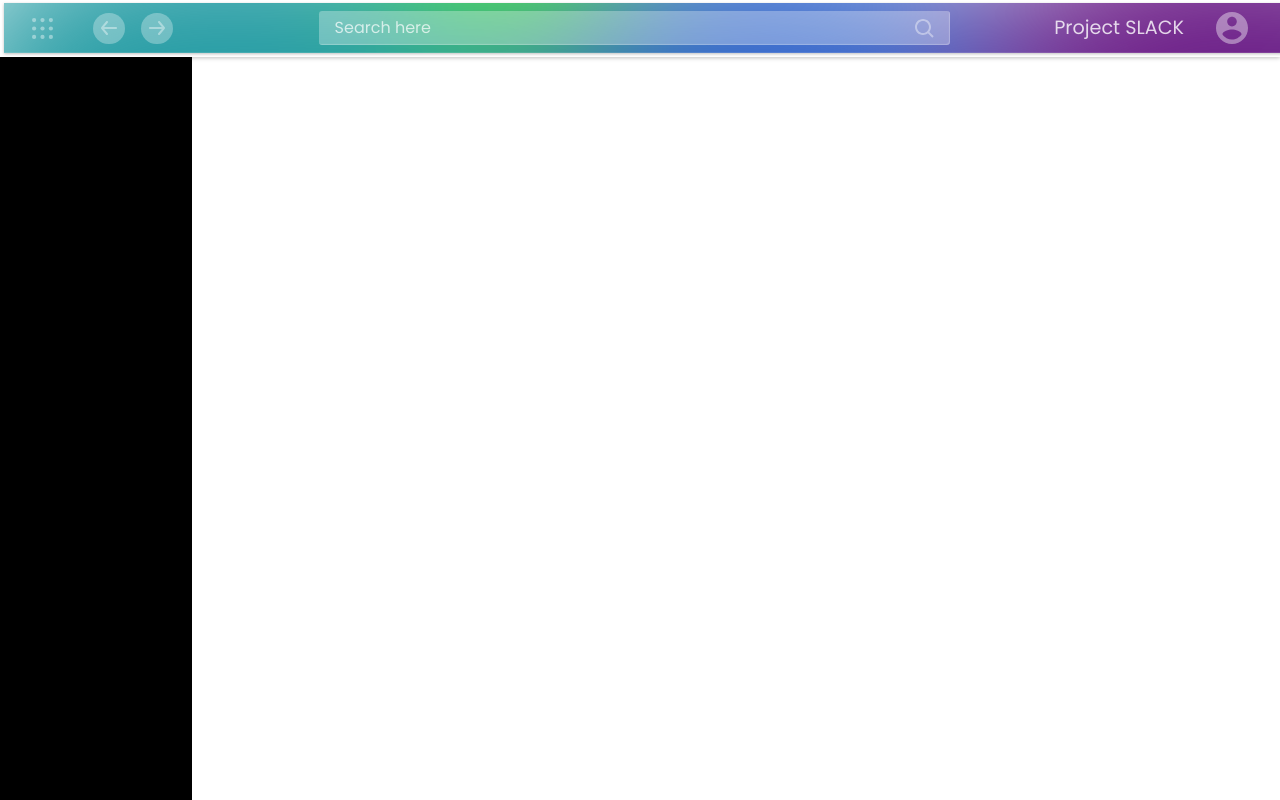
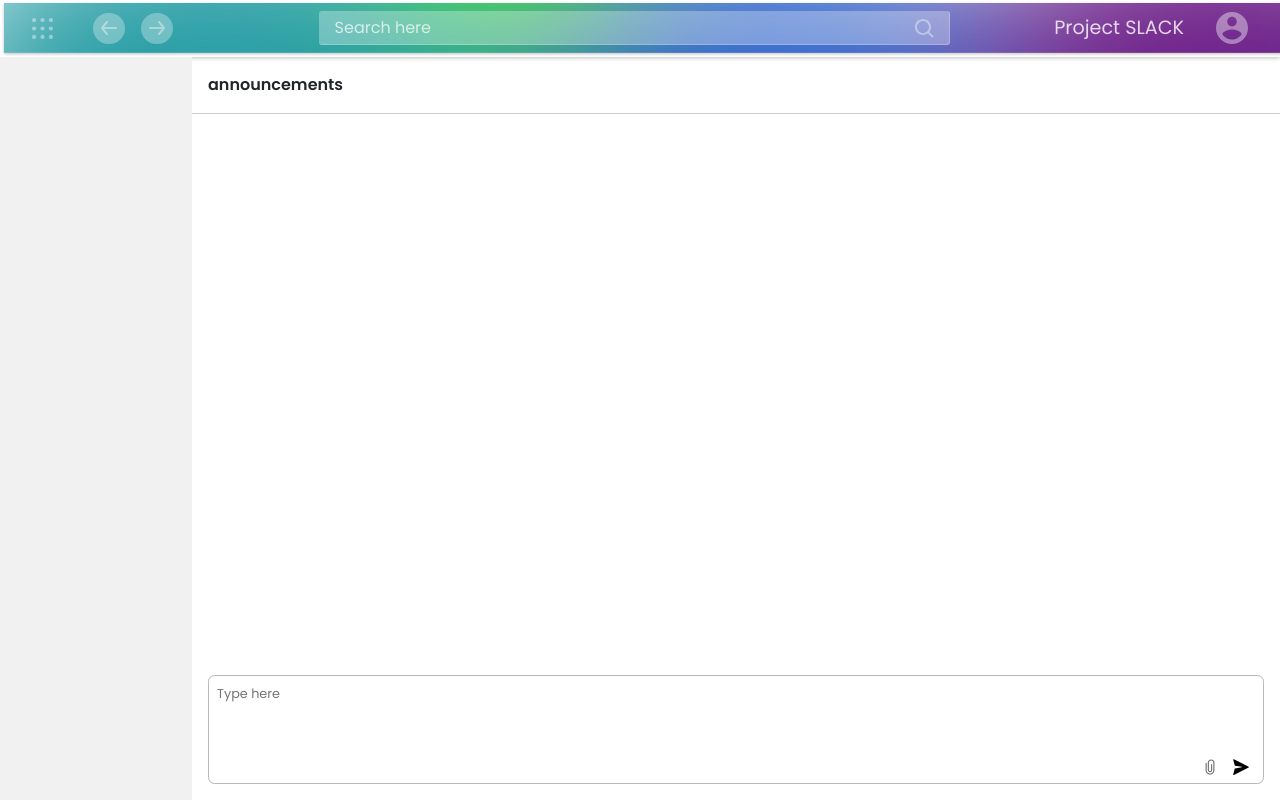
Before and after one commit to Bhupendra2409/Slack-clone, a React (Create React App) app: page / in a window 1280 px wide. Built offline with nearby package versions, Linux system fonts and the light colour scheme.

Commit message:
chatwindow 1

```diff
--- a/src/client/components/Chatwin.js
+++ b/src/client/components/Chatwin.js
@@ -1,9 +1,34 @@
-import React from 'react'
+import React from "react";
 
-export default function Chatwin() {
-    return (
-        <div>
+import sendicon from "../styles/images/send.svg";
+import attachicon from "../styles/images/attachicon.svg";
 
+import "../styles/chatwindow.css";
+
+export default function Chatwin({ channelName }) {
+  return (
+    <div id="cw-cnt">
+      <div id="cn-cnt" className="fs-6 text-start py-3 px-3 align-middle">
+        {channelName}
+      </div>
+      <div id="msg-cnt"></div>
+      <div id="type-area-cnt" className="p-1 m-3">
+        <textarea
+          className="p-1"
+          name="msg-textarea"
+          id="msg-textarea"
+          placeholder="Type here"
+          rows="3"
+        ></textarea>
+        <div id="msg-option-cnt">
+          <button className="btn py-0 px-1 mx-1">
+            <img src={`${sendicon}`} alt="" />
+          </button>
+          <button className="btn py-0 px-1 mx-1">
+            <img src={`${attachicon}`} alt="" />
+          </button>
         </div>
-    )
+      </div>
+    </div>
+  );
 }
--- a/src/client/components/Mainmenu.js
+++ b/src/client/components/Mainmenu.js
@@ -11,7 +11,7 @@ export default function Mainmenu() {
             <Navbar />
             <div className="sb-cw-cnt">
                 <Sidebar />
-                <Chatwin />
+                <Chatwin channelName='announcements'/>
             </div>
 
         </div>
--- /dev/null
+++ b/src/client/styles/chatwindow.css
@@ -0,0 +1,36 @@
+#cw-cnt{
+    display: grid;
+    grid-template-rows: min-content 1fr min-content;
+    height: 100%;
+}
+#cn-cnt{
+    border-bottom: 1px solid #CECECE;
+    font-weight: 600;
+}
+#msg-cnt{
+
+}
+#type-area-cnt{
+    border: 1px solid rgb(184, 184, 184);
+    border-radius: 0.4rem;
+}
+#msg-textarea{
+    resize: none;
+    width: 100%;
+    outline: none;
+    border: none;
+    font-size: 0.8rem;
+}
+#msg-textarea:focus{
+    outline: none;
+    border: none;
+}
+#msg-option-cnt{
+    display: flex;
+    width: 100%;
+    flex-direction: row-reverse;
+}
+#msg-option-cnt button img{
+    height: 1rem;
+    object-fit: contain;
+}
--- a/src/client/styles/sidebar.css
+++ b/src/client/styles/sidebar.css
@@ -1,3 +1,3 @@
 .sb-big-cnt{
-    background-color: black;
+    background-color: rgb(241, 241, 241);
 }
```
Also changed, not shown: src/client/styles/images/attachicon.svg (added), src/client/styles/images/send.svg (added).
